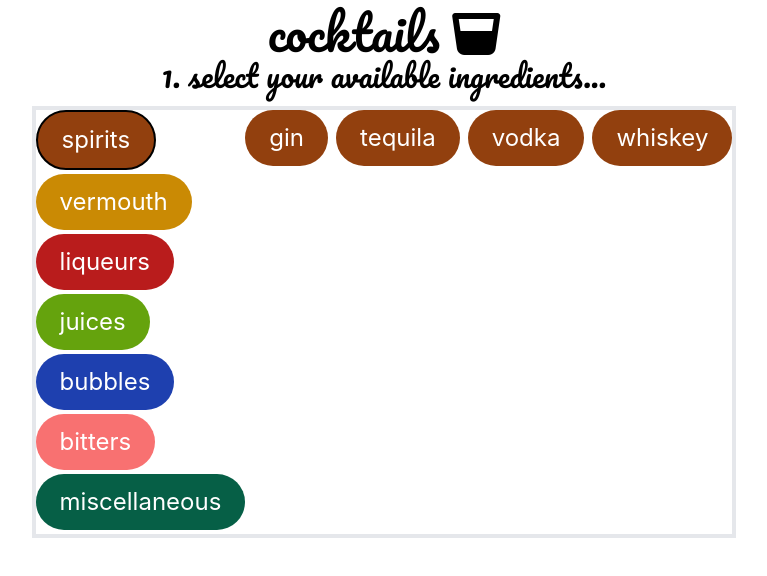
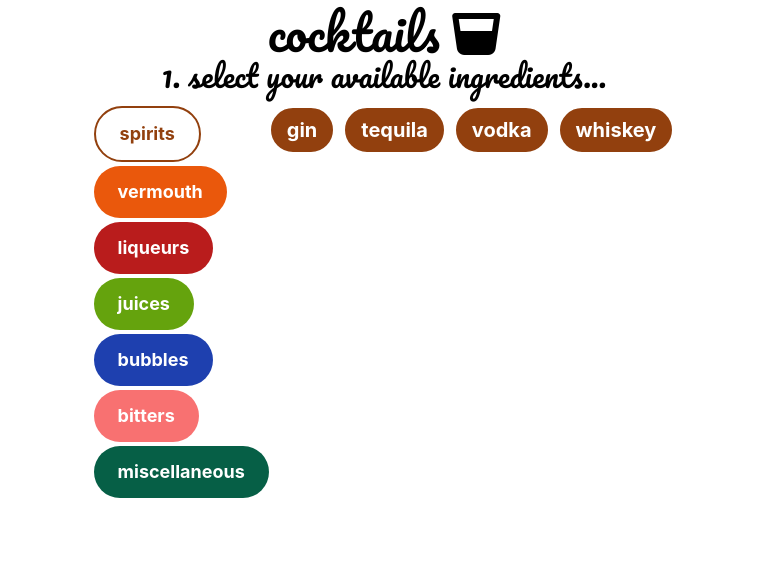
Before and after one commit to RickyReyes/cocktails, a React (Create React App) app: page / in a window 1280 px wide. Shown: the top 576 px of the page, without its empty margins (256-1023 px from the left). Built offline with nearby package versions, Linux system fonts and the light colour scheme.

Commit message:
add ranking next. fix vermouth text color.

```diff
--- a/src/App.js
+++ b/src/App.js
@@ -7,161 +7,201 @@ export default function App() {
 		{
 			name: 'Negroni',
 			ingredients: ['gin', 'sweet vermouth', 'Campari'],
-      photo: './cocktail-photos/negroni.jpg'
+      photoString: 'bg-negroni'
 		},
 		{
 			name: 'Boulevardier',
 			ingredients: ['whiskey', 'sweet vermouth', 'Campari'],
-			photo: './cocktail-photos/negroni.jpg'
+			photoString: 'bg-boulevardier'
 		},
 		{
 			name: 'Margarita',
 			ingredients: ['tequila', 'triple sec', 'lime juice'],
-			photo: './cocktail-photos/negroni.jpg'
+			photoString: 'bg-margarita'
 		},
 		{
 			name: 'Americano',
 			ingredients: ['sweet vermouth', 'Campari', 'soda'],
-			photo: './cocktail-photos/negroni.jpg'
+			photoString: 'bg-americano'
 		},
 		{
 			name: 'Old Fashioned',
 			ingredients: ['whiskey', 'sugar cube', 'Angostura bitters'],
-			photo: './cocktail-photos/negroni.jpg'
+			photoString: 'bg-old-fashioned'
 		},
 		{
 			name: 'Moscow Mule',
 			ingredients: ['vodka', 'ginger beer', 'lime juice'],
-			photo: './cocktail-photos/negroni.jpg'
+			photoString: 'bg-moscow-mule'
 		},
 		{
 			name: 'Manhattan',
 			ingredients: ['whiskey, sweet vermouth, Angostura bitters'],
-			photo: './cocktail-photos/negroni.jpg'
+			photoString: 'bg-manhattan'
 		},
 		{
 			name: 'Last Word',
 			ingredients: ['gin', 'green chartreuse', 'maraschino liqueur', 'lime juice'],
-			photo: './cocktail-photos/negroni.jpg'
+			photoString: 'bg-last-word'
 		},
 		{
 			name: 'Martini',
 			ingredients: ['gin', 'dry vermouth'],
-			photo: './cocktail-photos/negroni.jpg'
+			photoString: 'bg-martini'
 		},
 		{
 			name: 'Gin & Tonic',
 			ingredients: ['gin', 'tonic'],
-			photo: './cocktail-photos/negroni.jpg'
+			photoString: 'bg-gin-and-tonic'
 		},
 		{
 			name: 'Southside',
-			ingredients: ['gin', 'lemon juice', 'mint', 'cucumber', 'simple syrup'],
-			photo: './cocktail-photos/negroni.jpg'
+			ingredients: ['gin', 'lemon juice', 'mint', 'simple syrup'],
+			photoString: 'bg-southside'
 		}
 	]
+
+	console.log(cocktails);
+
 	const categories = [
 		{
 			name: 'spirits',
 			items: ['gin', 'tequila', 'vodka', 'whiskey'],
-			tailwindBG: 'bg-amber-800'
+			tailwindBG: 'bg-amber-800',
+			tailwindBorder: 'border-amber-800',
+			hoverBorder: 'hover:border-amber-800',
+			hoverTextColor: 'hover:text-amber-800',
+			tailwindTextColor: 'text-amber-800'
 		},
 		{
 			name: 'vermouth',
 			items: ['sweet vermouth', 'dry vermouth'],
-			tailwindBG: 'bg-yellow-600'
+			tailwindBG: 'bg-orange-600',
+			tailwindBorder: 'border-orange-600',
+			hoverBorder: 'hover:border-orange-600',
+			hoverTextColor: 'hover:text-orange-600',
+			tailwindTextColor: 'text-orange-600'
 		},
 		{
 			name: 'liqueurs',
 			items: ['triple sec', 'Campari', 'green chartreuse', 'maraschino liqueur'],
-			tailwindBG: 'bg-red-700'
+			tailwindBG: 'bg-red-700',
+			tailwindBorder: 'border-red-700',
+			hoverBorder: 'hover:border-red-700',
+			hoverTextColor: 'hover:text-red-700',
+			tailwindTextColor: 'text-red-700'
 
 		},
 		{
 			name: 'juices',
 			items: ['lime juice', 'lemon juice', 'orange juice'],
-			tailwindBG: 'bg-lime-600'
+			tailwindBG: 'bg-lime-600',
+			tailwindBorder: 'border-lime-600',
+			hoverBorder: 'hover:border-lime-600',
+			hoverTextColor: 'hover:text-lime-600',
+			tailwindTextColor: 'text-lime-600'
 		},
 		{
 			name: 'bubbles',
 			items: ['soda', 'tonic', 'ginger beer', 'cola'],
-			tailwindBG: 'bg-blue-800'
+			tailwindBG: 'bg-blue-800',
+			tailwindBorder: 'border-blue-800',
+			hoverBorder: 'hover:border-blue-800',
+			hoverTextColor: 'hover:text-blue-800',
+			tailwindTextColor: 'text-blue-800'
 		},
 		{
 			name: 'bitters',
 			items: ['Angostura bitters', "Peychaud's"],
-			tailwindBG: 'bg-red-400'
+			tailwindBG: 'bg-red-400',
+			tailwindBorder: 'border-red-400',
+			hoverBorder: 'hover:border-red-400',
+			hoverTextColor: 'hover:text-red-400',
+			tailwindTextColor: 'text-red-400'
 		},
 		{
 			name: 'miscellaneous',
 			items: ['sugar cube'],
-			tailwindBG: 'bg-emerald-800'
+			tailwindBG: 'bg-emerald-800',
+			tailwindBorder: 'border-emerald-800',
+			hoverBorder: 'hover:border-emerald-800',
+			hoverTextColor: 'hover:text-emerald-800',
+			tailwindTextColor: 'text-emerald-800'
 		}
 	]
 
 	const [currentCategory, setCurrentCategory] = useState(categories[0])
   const [selectedItems, setSelectedItems] = useState([])
-  const [possibleCocktails, setPossibleCocktails] =useState([])
+  const [possibleCocktails, setPossibleCocktails] = useState([])
 
-	const categoryItems = categories.map((category, idx) => (
-		<li onClick={() => setCurrentCategory(category)}
-        key={idx}>
-      <button
-        className={"text-white cursor-pointer rounded-full py-2 px-4 lg:py-3 lg:px-6 lg:text-2xl mb-1 " + category.tailwindBG + (category.name == currentCategory.name ? " border-2 border-black" : "")}
-      >
-        {category.name}
-      </button>
-    </li>
-	))
+	const categoryElements = categories.map((category, idx) => {
+		return <li onClick={() => setCurrentCategory(category)} key={idx}>
+							<button
+								className={"cursor-pointer rounded-full py-2 px-4 lg:py-3 lg:px-6 lg:text-lg font-bold mb-1 hover:underline " + category.tailwindBG + (category.name == currentCategory.name ? " bg-white border-2 " + category.tailwindBorder + " " + category.tailwindTextColor + "" : " text-white")}>
+									{category.name}
+								</button>
+						</li>
+	})
 
-	const currentItems = categories
-			.filter(category => category.name === currentCategory.name)[0]
-			.items.map((item, idx) =>
-      <li className="h-min" key={idx}>
-        <button
-          onClick={() => selectItem(item, currentCategory.tailwindBG)}
-          className={"cursor-pointer rounded-full py-2 px-4 text-white lg:py-3 lg:px-6 lg:text-2xl " + currentCategory.tailwindBG + (selectedItems.includes(item) ? " border-2 border-black" : "")}>
-          {item}
-        </button>
-      </li>)
-
-
-useEffect(() => {
-	setPossibleCocktails(cocktails.filter(cocktail => {
-		if (selectedItems.every(item => cocktail.ingredients.includes(item))) {
-			return cocktail
-		}
-	}))
-}, [selectedItems])
-
-function selectItem(itemName, bgColor) {
-	/* if item is already in list, deselect it */
-    if (selectedItems.includes([itemName, bgColor])) {
-      let withoutDeselected = selectedItems.filter(item => item[0] !== itemName)
-      setSelectedItems(withoutDeselected)
-    } else {
-			setSelectedItems(prevItems => [...prevItems, [itemName, bgColor]])
-    }
-  }
+	const itemElements = categories
+		.filter(category => category.name === currentCategory.name)[0]
+		.items.map((item, idx) => {
+			return <li className="h-min" key={idx}>
+							<button
+								onClick={(e) => handleSelectItem(item, currentCategory.tailwindBG)}
+								className={"cursor-pointer font-bold rounded-full py-2 px-4 text-white lg:py-2 lg:px-4 lg:text-xl hover:bg-white " +
+								currentCategory.tailwindBG + " " + currentCategory.hoverTextColor + " border-white border-2 " + currentCategory.hoverBorder}>
+								{item}
+							</button>
+						</li>
+		})
 
 	const selectedElements = selectedItems.map((item, idx) => {
-		console.log(item[0])
 		return (
-			<li className={"cursor-pointer rounded-full py-2 px-4 text-white lg:py-3 lg:px-6 lg:text-2xl " + item[1]} key={idx}>
+			<li onClick={() => handleSelectItem(item[0], item[1])}
+			className={"cursor-pointer font-bold rounded-full py-2 px-4 text-white lg:py-3 lg:px-6 lg:text-2xl " + item[1]} key={idx}>
 				{item[0]}
 			</li>
 		)
 	})
 
+	function handleSelectItem(itemName, bgColor) {
+		for (let i = 0; i < selectedItems.length; i++) {
+			if (selectedItems[i][0] == itemName) {
+				let filteredItems = selectedItems.filter(item => item[0] !== itemName)
+				setSelectedItems(filteredItems)
+				return;
+			}
+		}
+		setSelectedItems(prevItems => [...prevItems, [itemName, bgColor]])
+	}
+
 	const cocktailElements = possibleCocktails.map((cocktail, idx) => {
+		let missingIngredients = cocktail.ingredients.map(ingredient => {
+			return selectedItems.some(item => item.includes(ingredient)) ? "" : ingredient
+		}).filter(item => !!item)
     return (
-			<li className="w-full flex flex-col items-start rounded-xl border-2" key={idx}>
-				<div style={{backgroundImage: "url('./cocktail-photos/negroni.jpg')"}} className="rounded-t-xl bg-cover bg-no-repeat bg-center h-60 w-full"></div>
-				<h3 className="px-2 text-2xl font-bold">{cocktail.name}</h3>
+			<li className={"w-full flex flex-col items-start rounded-2xl border-4 " + (missingIngredients.length == 0 ? "border-8 border-green-400" : "")}
+			key={idx}>
+				<div className={"rounded-t-lg bg-cover bg-no-repeat bg-center h-60 w-full " + cocktail.photoString}></div>
+				<h3 className="px-2 pt-1 text-2xl font-bold">{cocktail.name}</h3>
 				<p className="px-2 text-left">{cocktail.ingredients.join(", ")}</p>
+				{missingIngredients.length > 0 && <h4 className="px-2 text-left">
+					<span className="font-bold">you're missing:</span> {missingIngredients.join(", ")}
+				</h4>}
+				<p></p>
 			</li>
 		)
   })
+
+	useEffect(() => {
+		setPossibleCocktails(cocktails.filter(cocktail => {
+			if (selectedItems.some(item => cocktail.ingredients.includes(item[0]))) {
+				return cocktail
+			}
+		}))
+	}, [selectedItems])
+
 
 	return (
 		<main className="App w-screen min-w-screen flex flex-col items-center">
@@ -174,16 +214,17 @@ function selectItem(itemName, bgColor) {
 				</h2>
 
 				{/* categories and items */}
-				<div className="flex justify-center min-w-5/6 border-4">
+				<div className="flex justify-left w-full">
 					<ul className="flex flex-col items-start">
-						{categoryItems}
+						{categoryElements}
 					</ul>
 					<ul className="flex flex-wrap items-start gap-2 justify-start items-start h-min">
-						{currentItems}
+						{itemElements}
 					</ul>
 				</div>
 
-				{selectedItems.length > 0 && <div className="w-full">
+				{selectedItems.length > 0 &&
+					<div className="w-full">
 							<h2 className="font-cursive text-3xl pb-3">
 								2. you've selected...
 							</h2>
@@ -193,7 +234,7 @@ function selectItem(itemName, bgColor) {
 							<h2 className="font-cursive text-3xl pb-3">
 								3. you can make...
 							</h2>
-							<ul className="grid grid-cols-1 md:grid-cols-2 lg:grid-cols-4 gap-4 content-center">
+							<ul className="grid grid-cols-1 sm:grid-cols-2 md:grid-cols-3  lg:grid-cols-4 gap-4 content-center">
 								{cocktailElements}
 							</ul>
 						</div>}
--- a/tailwind.config.js
+++ b/tailwind.config.js
@@ -3,11 +3,24 @@ module.exports = {
     "./src/**/*.{js,jsx,ts,tsx}",
   ],
   theme: {
-    // extend: {
+    extend: {
+      backgroundImage: {
+        'americano': "url('./cocktail-photos/americano.jpg')",
+        'boulevardier': "url('./cocktail-photos/boulevardier.jpg')",
+        'negroni': "url('./cocktail-photos/negroni.jpg')",
+        'moscow-mule': "url('./cocktail-photos/moscow-mule.jpg')",
+        'last-word': "url('./cocktail-photos/last-word.jpg')",
+        'margarita': "url('./cocktail-photos/margarita.jpg')",
+        'boulevardier': "url('./cocktail-photos/boulevardier.jpg')",
+        'martini': "url('./cocktail-photos/martini.jpg')",
+        'gin-and-tonic': "url('./cocktail-photos/gin-and-tonic.jpg')",
+        'old-fashioned': "url('./cocktail-photos/old-fashioned.jpg')",
+        'southside': "url('./cocktail-photos/southside.jpg')"
+      },
       fontFamily: {
         'cursive': ['"Pacifico"', 'cursive'],
       }
-    // },
+    },
   },
   plugins: [],
 }
```
Also changed, not shown: src/cocktail-photos/southside.jpg (added), 1 other file (tests, documents, lock files or other folders).
